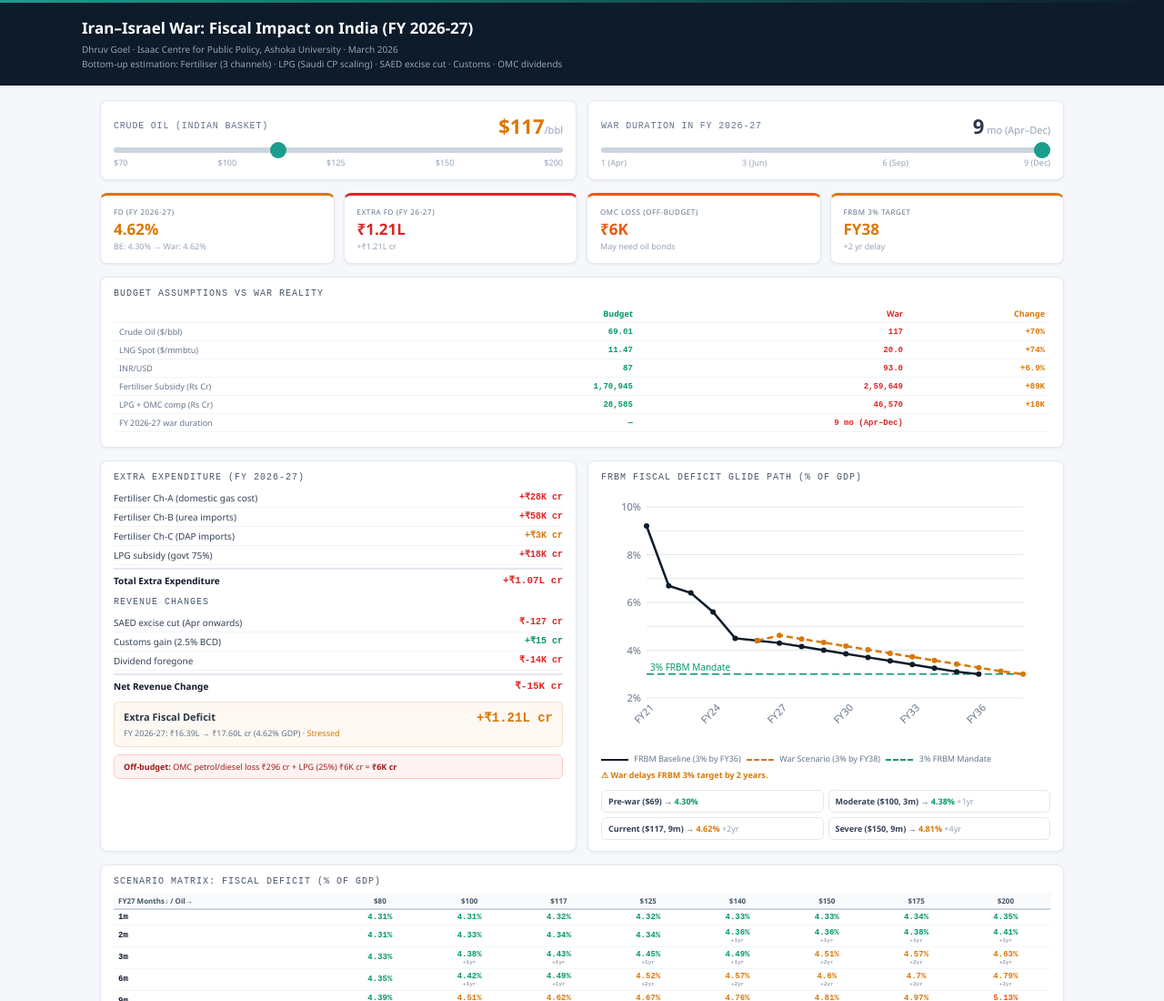
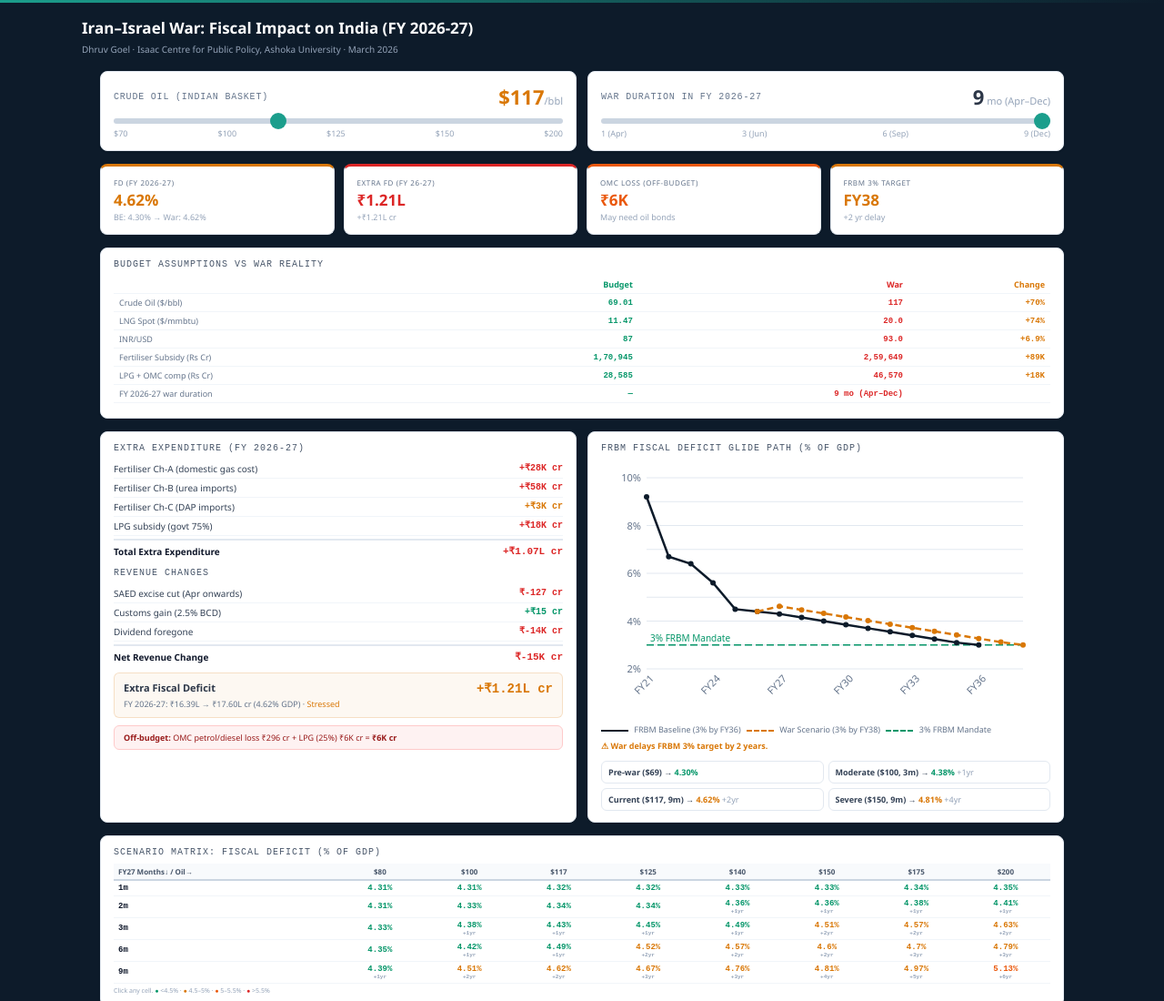
Before and after one commit to dhruvecon/fiscal-dashboard, a plain HTML site: page index.html in a window 1280 px wide. Shown: the top 1100 px of the page at 91% size. Drawn offline with Linux system fonts and the light colour scheme.

Commit message:
Update index.html

```diff
--- a/index.html
+++ b/index.html
@@ -50,7 +50,6 @@ td:hover{background:#f0fdfa}
 <div class="hdr"><div class="wrap">
 <h1>Iran–Israel War: Fiscal Impact on India (FY 2026-27)</h1>
 <div class="auth">Dhruv Goel · Isaac Centre for Public Policy, Ashoka University · March 2026<br>
-Bottom-up estimation: Fertiliser (3 channels) · LPG (Saudi CP scaling) · SAED excise cut · Customs · OMC dividends</div>
 </div></div>
 <div class="wrap main">
 
```
